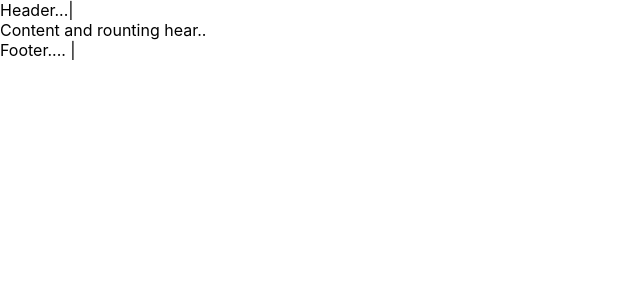
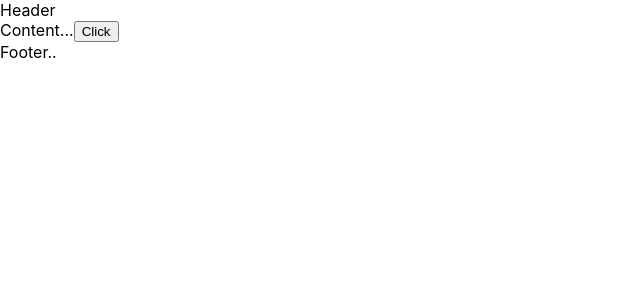
Before and after one commit to rustemjantayev/sunflower.ks, a React (Create React App) app: page / in a window 1280 px wide. Shown: the top 300 px of the page, without its empty margins (0-640 px from the left). Built offline with nearby package versions, Linux system fonts and the light colour scheme.

Commit message:
+ Context tested all components

```diff
--- a/src/App.js
+++ b/src/App.js
@@ -1,21 +1,32 @@
-import React, { Component, useState} from 'react';
+import React, { useState} from 'react';
 import './App.css';
 import {Layout} from 'antd';
 import Footer from './components/Footer';
 import Header from './components/Header';
 import Content from './components/Content';
+import AppContext from './components/AppContext';
 
-class App extends Component {
-  state = {  }
-  render() {
-    return (
-      <Layout>
-        <Header/>
-          <Content/>
-        <Footer/>
-      </Layout>
+const App = () => {
+  const [appState, setAppState]= useState({
+    user:{
+      name:'Rustem'
+    },
+    location:{}
+  });
 
-     );
+  function changeData(){
+    setAppState({...appState,age:14});
   }
+
+  return (
+      <AppContext.Provider value={appState}>
+        <Layout>
+          <Header/>
+            <Content changeHandler={changeData}/>
+          <Footer/>
+        </Layout>
+      </AppContext.Provider>
+  );
 }
+
 export default App;
--- /dev/null
+++ b/src/components/AppContext.js
@@ -0,0 +1,5 @@
+import React from 'react';
+
+const AppContext = React.createContext();
+
+export default AppContext;
--- a/src/components/Content.js
+++ b/src/components/Content.js
@@ -1,12 +1,17 @@
-import React, { Component, createContext } from 'react';
+import React from 'react';
 import {Layout} from 'antd';
+//import AppContext from './AppContext';
 
 const {Content: LayoutContent} = Layout;
 
-const Content = () => {
+const Content = ({
+    changeHandler
+}) => {
+    //const context = useContext(AppContext); // state
     return (
         <LayoutContent>
-            Content and rounting hear..
+            Content...
+            <button onClick={changeHandler}>Click</button>
         </LayoutContent>
      );
 }
--- a/src/components/Footer.js
+++ b/src/components/Footer.js
@@ -1,12 +1,16 @@
-import React, { Component } from 'react';
+import React from 'react';
 import {Layout} from 'antd';
+//import AppContext from './AppContext';
 
 const {Footer:LayoutFooter} = Layout;
 
 const Footer = () => {
+
+    //const context = useContext(AppContext); // state
+
     return (
         <LayoutFooter>
-            Footer.... |
+            Footer..
         </LayoutFooter>
      );
 }
--- a/src/components/Header.js
+++ b/src/components/Header.js
@@ -1,11 +1,15 @@
-import React, { Component } from 'react';
+import React, { useContext } from 'react';
 import {Layout} from 'antd';
+import AppContext from './AppContext';
+//import AppContext from './AppContext';
+
 const {Header:Layoutheader} = Layout;
 
 const Header = () => {
+    const context = useContext(AppContext);
     return (
         <Layoutheader>
-            Header...|
+            Header
         </Layoutheader>
      );
 }
--- a/src/components/UserInfoPage.js
+++ b/src/components/UserInfoPage.js
@@ -1,6 +1,11 @@
 import React from 'react';
+//import AppContext from './AppContext';
+
 
 const UserInfoPage = () => {
+
+    //const context = useContext(AppContext); // state
+
     return (
         <>
             UserInfoPage...
--- a/src/components/UserSetingsPage.js
+++ b/src/components/UserSetingsPage.js
@@ -1,6 +1,10 @@
 import React from 'react';
+//import AppContext from './AppContext';
 
 const UserSettingsPage = () => {
+
+    //const context = useContext(AppContext); // state
+
     return (
         <>
             UserSettingsPage...
```
Also changed, not shown: src/components/HomePage.js (+10 -10 lines), src/components/LoginPage.js (+11 -9 lines), src/components/SignInPage.js (+6 -1 lines).
